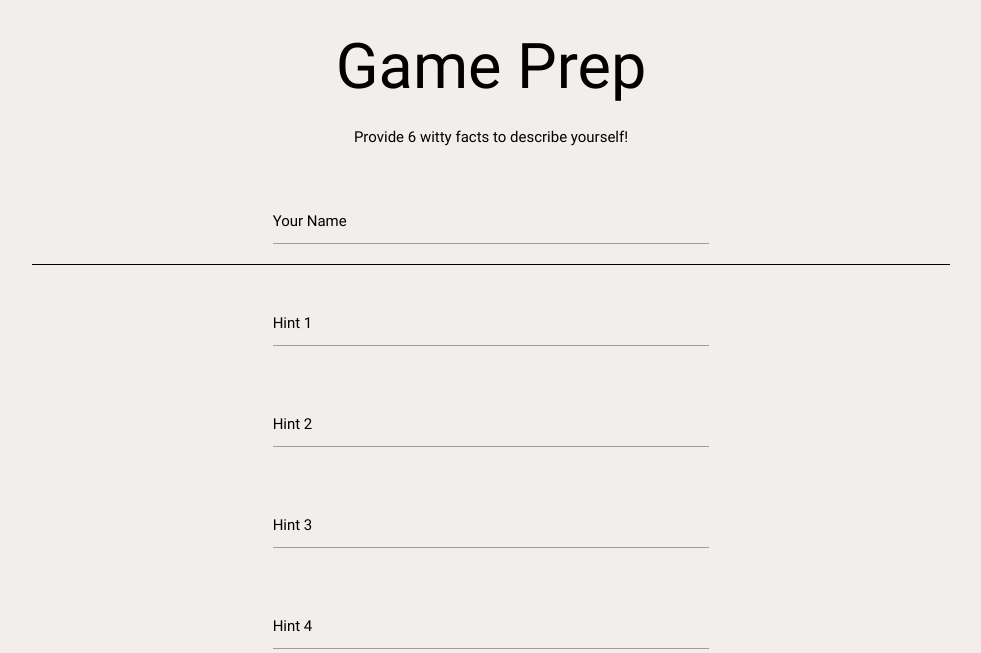
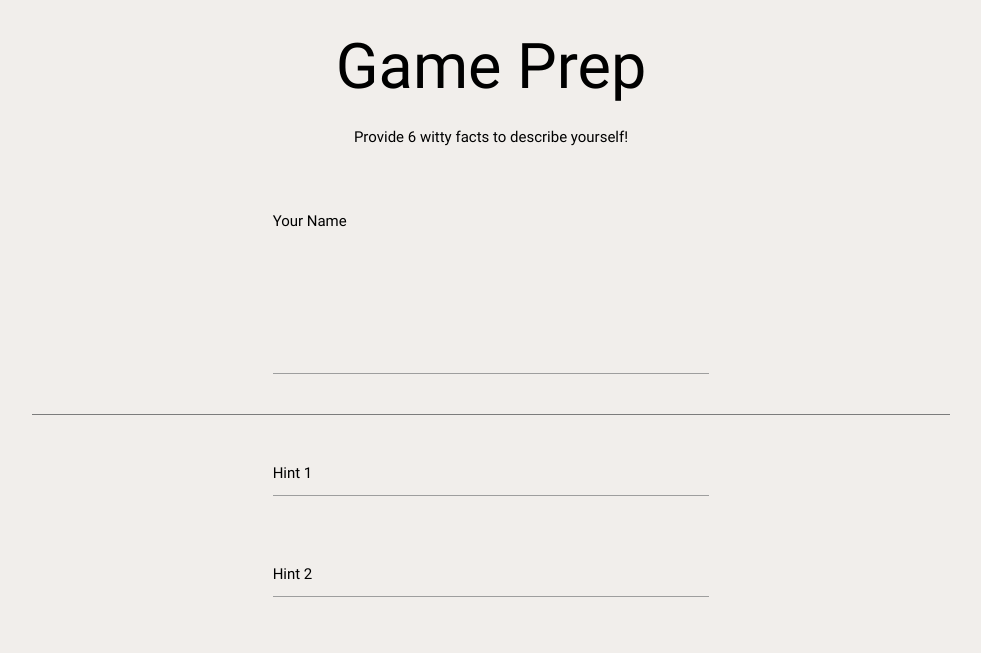
Before and after one commit to zldobbs/GuessTheAlias, a Flask app: page /testFactForm in a window 1280 px wide. Shown: the part 74-727 px from the top of the page, without its empty margins (149-1130 px from the left). Run offline with Flask 2, Linux system fonts and the light colour scheme; some libraries are stand-ins or nearby versions.

Commit message:
Change site theme pt 2

```diff
--- a/GTA/static/css/style.css
+++ b/GTA/static/css/style.css
@@ -55,5 +55,6 @@ i {
 }
 
 #nameField {
-  border-bottom: 1px solid #000;
+  border-bottom: 1px solid #7c7c7c;
+  font-size: 18vh;
 }
```
